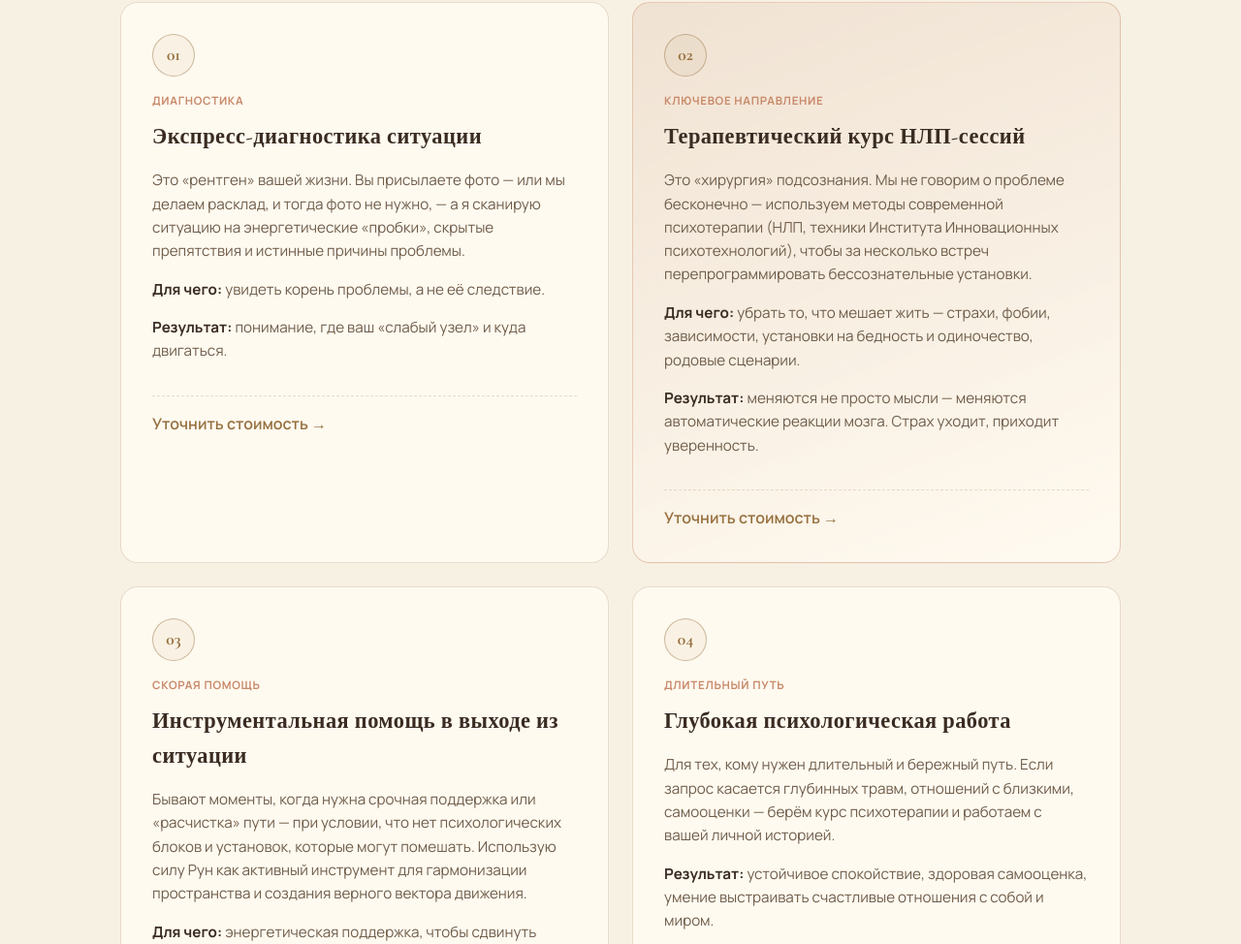
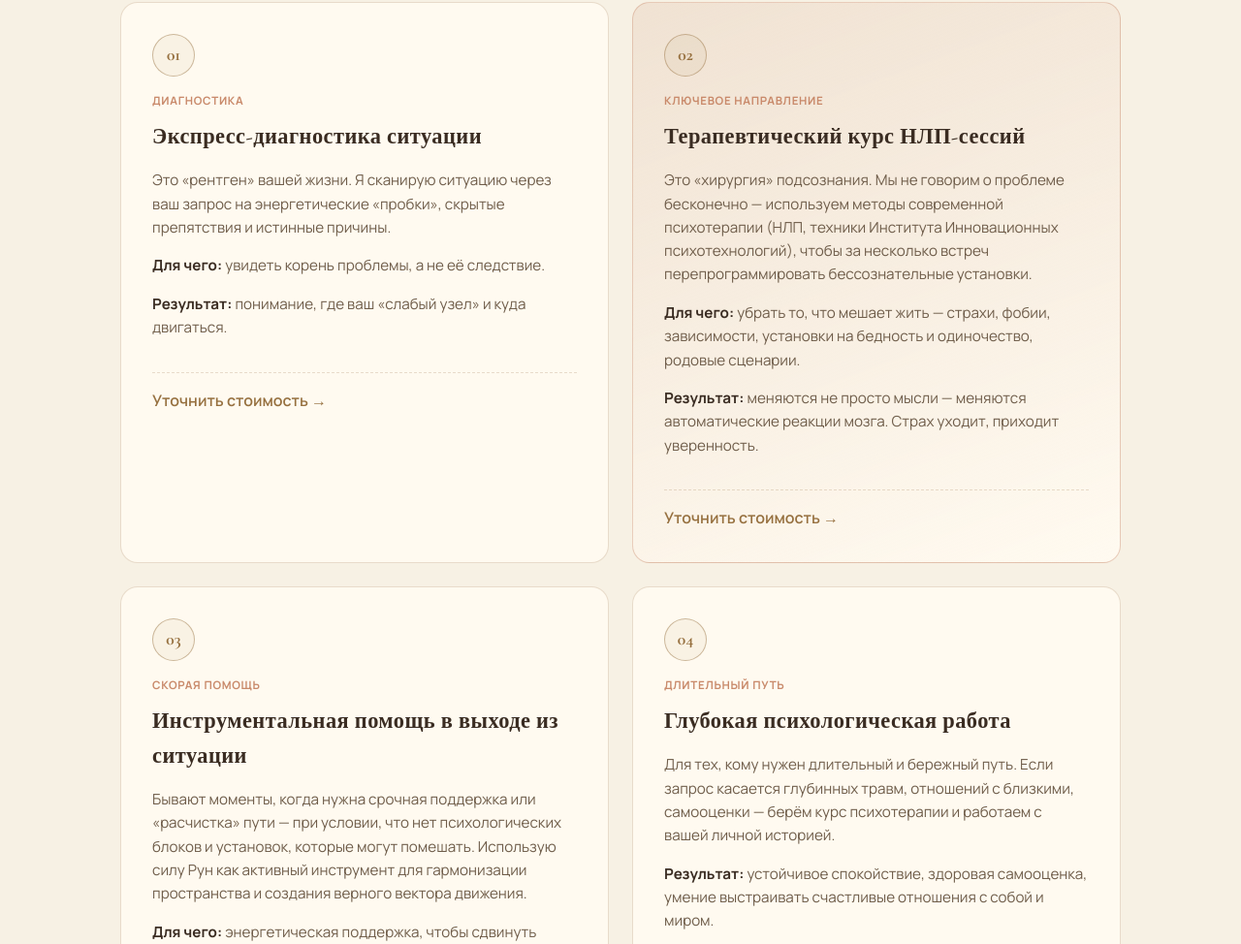
Before and after one commit to ramilsafin-star/maria-regul, a plain HTML site: page index.html in a window 1280 px wide. Shown: the part 1508-2482 px from the top of the page at 97% size. Drawn offline with nearby package versions, Linux system fonts and the light colour scheme.

Commit message:
Add files via upload

```diff
--- a/index.html
+++ b/index.html
@@ -68,7 +68,7 @@
           <span class="service-number">01</span>
           <span class="service-tag">Диагностика</span>
           <h3>Экспресс-диагностика ситуации</h3>
-          <p>Это «рентген» вашей жизни. Вы присылаете фото — или мы делаем расклад, и тогда фото не нужно, — а я сканирую ситуацию на энергетические «пробки», скрытые препятствия и истинные причины проблемы.</p>
+          <p>Это «рентген» вашей жизни. Я сканирую ситуацию через ваш запрос на энергетические «пробки», скрытые препятствия и истинные причины.</p>
           <p class="service-line"><strong>Для чего:</strong> увидеть корень проблемы, а не её следствие.</p>
           <p class="service-line"><strong>Результат:</strong> понимание, где ваш «слабый узел» и куда двигаться.</p>
           <a href="#contact" class="service-price-link">Уточнить стоимость →</a>
```
